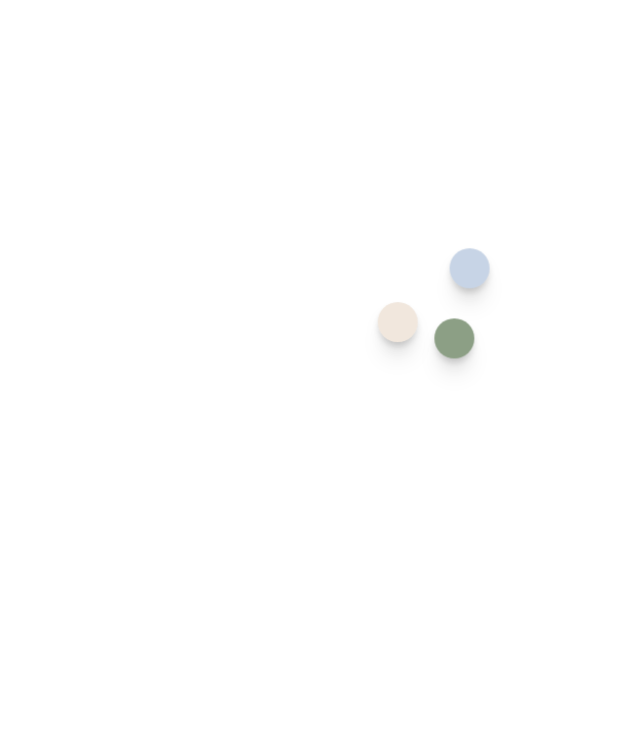
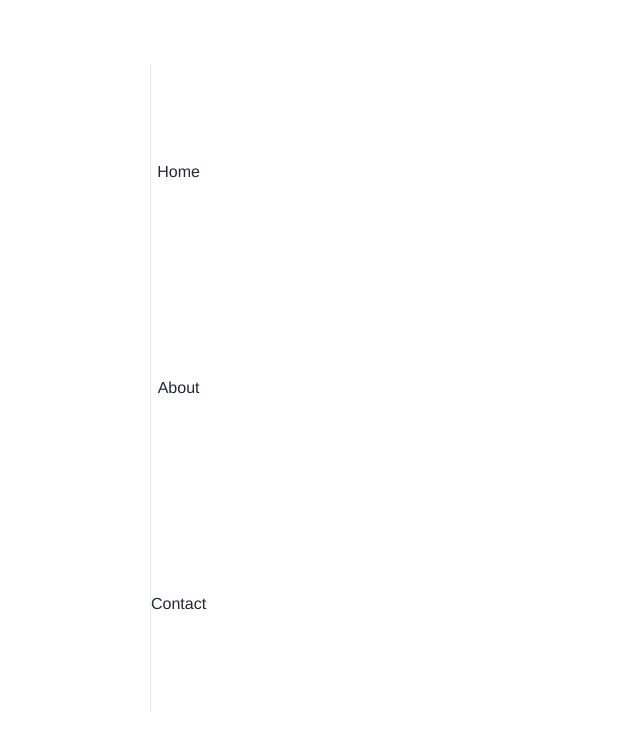
Before and after one commit to georgegausden/portfolio, a Next.js app: page / in a window 1280 px wide. Shown: the top 750 px of the page, without its empty margins (234-874 px from the left). Built offline with nearby package versions, Linux system fonts and the light colour scheme.

Commit message:
Update dependencies and layout components

```diff
--- /dev/null
+++ b/app/3d/page.tsx
@@ -0,0 +1,132 @@
+import { useState, useEffect } from 'react';
+import Link from 'next/link';
+import Image from 'next/image';
+
+interface ExperimentProps {
+    title: string;
+    date: number;
+    description: string;
+}
+
+
+
+
+function Experiments() {
+    return (
+        <div>
+            <h1>Title of 3D Project</h1>
+
+
+        <div className='grid grid-cols-6 '>
+
+
+            <div className='col-span-4'>
+
+
+
+                <h2 id="initial-concept">Initial Concept</h2>
+
+                <Image
+                    src="/0001.png"
+                    width={500}
+                    height={500}
+                    alt="Picture of the author"
+                    id='image'
+                />
+                <p id='caption'>Caption of Image</p>
+
+                <p>Lorem ipsum dolor sit amet consectetur adipisicing elit. Vel assumenda dolorem praesentium. Similique incidunt omnis atque quam odio mollitia impedit corporis accusantium obcaecati, officiis repellendus beatae hic facilis voluptatibus facere?</p>
+
+
+                <h2 id = "first-stage">First Stage</h2>
+
+                <Image
+                    src="/0001.png"
+                    width={500}
+                    height={500}
+                    alt="Picture of the author"
+                    id='image'
+                />
+                <p id='caption'>Caption of Image</p>
+
+                <p>Lorem ipsum dolor sit amet consectetur adipisicing elit. Vel assumenda dolorem praesentium. Similique incidunt omnis atque quam odio mollitia impedit corporis accusantium obcaecati, officiis repellendus beatae hic facilis voluptatibus facere?</p>
+                <p>Lorem ipsum, dolor sit amet consectetur adipisicing elit. Eius sequi dolore, quidem asperiores delectus similique voluptatem minus voluptatibus aut? Corrupti hic illo harum recusandae excepturi, ullam rem molestiae dicta quod vel nihil, nam, amet laborum voluptatum itaque a? Qui quis adipisci laborum enim alias non recusandae, repellendus iste nihil sit nostrum quod blanditiis cumque neque velit quia corporis nesciunt, ipsum et, eligendi tenetur deserunt nam. Porro eos error officia dolor eius, quod aspernatur sequi placeat. Facere, possimus. Qui ab impedit perspiciatis repellat dolorum saepe, mollitia, perferendis nihil laudantium in labore quae. Labore exercitationem quia quas ad accusamus blanditiis quasi. Assumenda itaque nam neque repellendus alias veritatis beatae ea eligendi eius, commodi accusamus. Expedita accusamus aperiam, ea possimus maxime quibusdam animi provident assumenda facere quia sequi cumque voluptatem enim voluptatibus, quidem eum ab atque! Placeat, suscipit facere. Similique hic, blanditiis sit facilis explicabo eligendi cum sint sequi aliquam architecto odio molestiae accusamus modi iusto itaque, unde nihil repellat aperiam suscipit. Dolorem repudiandae adipisci id. Qui quos error eaque. Culpa doloremque fugiat rem consequuntur illum aperiam. Ex quo at fuga quos, rerum, facere error dolores, laboriosam tempora quae illo nam provident et repellendus adipisci? Debitis ullam quam cum laboriosam molestias voluptate deserunt!</p>
+
+                <h2 id = "second-stage">Second Stage</h2>
+                <Image
+                    src="/0001.png"
+                    width={500}
+                    height={500}
+                    alt="Picture of the author"
+                    id='image'
+                />
+                <p id='caption'>Caption of Image</p>
+
+                <p>Lorem ipsum dolor sit amet consectetur adipisicing elit. Vel assumenda dolorem praesentium. Similique incidunt omnis atque quam odio mollitia impedit corporis accusantium obcaecati, officiis repellendus beatae hic facilis voluptatibus facere?</p>
+
+
+                <h2 id = "third-stage">Third Stage</h2>
+                <Image
+                    src="/0001.png"
+                    width={500}
+                    height={500}
+                    alt="Picture of the author"
+                    id='image'
+                />
+                <p id='caption'>Caption of Image</p>
+
+                <p>Lorem ipsum dolor sit amet consectetur adipisicing elit. Vel assumenda dolorem praesentium. Similique incidunt omnis atque quam odio mollitia impedit corporis accusantium obcaecati, officiis repellendus beatae hic facilis voluptatibus facere?</p>
+
+
+                <h2 id = "final-thoughts">Final Thoughts</h2>
+                <Image
+                    src="/0001.png"
+                    width={500}
+                    height={500}
+                    alt="Picture of the author"
+                    id='image'
+                />
+                <p id='caption'>Caption of Image</p>
+
+                <p>Lorem ipsum dolor sit amet consectetur adipisicing elit. Vel assumenda dolorem praesentium. Similique incidunt omnis atque quam odio mollitia impedit corporis accusantium obcaecati, officiis repellendus beatae hic facilis voluptatibus facere?</p>
+
+
+                {/* where i should put the experiment information */}
+            </div>
+
+            <div className='col-span-1 '>
+                <div className='grid grid-rows-5 gap-[100px] text-center text-gray-500 hidden'>
+
+                    <a href='#initial-concept'>Initial Concept</a>
+                    <a href="#first-stage">First Stage</a>
+                    <a href="#second-stage">Second Stage</a>
+                    <a href="#third-stage">Third Stage</a>
+                    <a href="#final-thoughts">Final Thoughts</a>
+
+                </div>
+                {/* navigation for the experiment page */}
+            </div>
+
+            <div className='col-span-1  '>
+
+                <div className='grid grid-rows-5 gap-[100px] text-center text-gray-800'>
+                    <Link href='/'>Home</Link>
+                    <Link href='/'>Project 1</Link>
+                    <Link href='/'>Project 2</Link>
+                    <Link href='/'>Project 3</Link>
+
+                </div>
+                {/* navigation for the experiment page */}
+            </div>
+
+
+
+        </div>
+        </div>
+    )
+}
+
+
+
+
+export default Experiments;
--- a/app/about/page.tsx
+++ b/app/about/page.tsx
@@ -2,13 +2,13 @@ import text from "../components/text";
 
 export default function About() {
   return (
-    <div>
-      <h1 className="text-3xl">About</h1>
+    <div className="col-span-4">
+      <h2>Biography</h2>
 
     {/* get my biography */}
-      <p className=" normal-case pt-10">{text[0].biography}</p>
-      <h1 className="text-3xl mt-10">My Practice</h1>
-      <p className="py-10 normal-case">{text[0].artiststatement}</p>
+      <p>{text[0].biography}</p>
+      <h2>My Practice</h2>
+      <p>{text[0].artiststatement}</p>
 
     </div>
   );
--- a/app/components/navbar.tsx
+++ b/app/components/navbar.tsx
@@ -1,21 +1,18 @@
-import React from 'react';
-import Link from 'next/link';
+import React from "react";
+import Link from "next/link";
 
 function Navbar() {
-    return (
-        <nav className='w-full h-10 grid grid-cols-2 border-b border-black  items-center md:mt-5'>
-            <div className='flex ml-5'>
-            <Link href="/" className='flex items-center justify-center hover:italic'>George Gausden</Link>
-            </div>
-            <div className='grid grid-cols-5 items-center justify-center'>
-                <Link href="/" className='flex items-center justify-center hover:italic'>Projects</Link>
-                <Link href="/" className='flex items-center justify-center hover:italic'>3D Projects</Link>
-                <Link href="/experiments" className='flex items-center justify-center hover:italic'>Experiments</Link>
-                <Link href="/resume" className='flex items-center justify-center hover:italic'>Resume</Link>
-                <Link href="/about" className='flex items-center justify-center hover:italic'>About</Link>
-            </div>
-        </nav>
-    );
-};
+return (
+    <nav className="col-span-1 col-start-6 fixed translate-x-80">
+        <div className="grid grid-rows-3 text-center text-gray-800 border-l">
+            <Link className="my-24" href="/">Home</Link>
+            <Link className="my-24" href="/about">About</Link>
+            <Link className="my-24" href="/contact">Contact</Link>
+
+        </div>
+        {/* navigation for the experiment page */}
+    </nav>
+);
+}
 
 export default Navbar;
--- /dev/null
+++ b/app/contact/page.tsx
@@ -0,0 +1,13 @@
+export default function Contact() {
+    return (
+      <div className="col-span-4">
+        <h2>CV</h2>
+
+      {/* get my biography */}
+        <p><a>Here</a> is my CV</p>
+        <h2>Email</h2>
+        <a href="mailto:george.philip.gausden@gmail.com">george.philip.gausden@gmail.com</a>
+
+      </div>
+    );
+  }
--- a/app/layout.tsx
+++ b/app/layout.tsx
@@ -3,6 +3,9 @@ import { Inter } from "next/font/google";
 import { Arimo } from "next/font/google";
 import "./globals.css";
 import Navbar from "./components/navbar";
+import { AnimatePresence } from "framer-motion";
+
+
 
 const inter = Arimo({ subsets: ["latin"] });
 
@@ -19,10 +22,12 @@ export default function RootLayout({
   return (
     <html lang="en" className={inter.className}>
 
-      <body className='text-black ml-[5%] mt-[5%]'>
+      <body className='text-black ml-[5%] mt-[5%] grid grid-cols-6'>
 
-        {children}
+          {children}
 
+
+        <Navbar />
 
       </body>
     </html>
--- a/app/page.tsx
+++ b/app/page.tsx
@@ -8,124 +8,124 @@ import React, { useEffect, useRef, useState } from 'react';
 
 
 export default function Home() {
-  const [topics, setTopics] = useState(() => {
-    const topic1 = new Topic("Experiments", "/experiments", 0, 0, 10, 10, Math.random()*10, Math.random()*10, "#8C9F85");
-    const topic2 = new Topic("Contact", "/experiments", 0, 400, 10, 10, Math.random()*10, Math.random()*10, "#C7D4E6");
-    const topic3 = new Topic("About", "/experiments", 150, 0, 10, 10, Math.random()*10, Math.random()*10, '#F1E7DD');
-    return [topic1, topic2, topic3];
-  });
+  // const [topics, setTopics] = useState(() => {
+  //   const topic1 = new Topic("Experiments", "/experiments", 0, 0, 10, 10, Math.random()*10, Math.random()*10, "#8C9F85");
+  //   const topic2 = new Topic("Contact", "/experiments", 0, 400, 10, 10, Math.random()*10, Math.random()*10, "#C7D4E6");
+  //   const topic3 = new Topic("About", "/experiments", 150, 0, 10, 10, Math.random()*10, Math.random()*10, '#F1E7DD');
+  //   return [topic1, topic2, topic3];
+  // });
 
 
-  const [frameCount, setFrameCount] = useState(0);
+  // const [frameCount, setFrameCount] = useState(0);
 
-  useEffect(() => {
-    const interval = setInterval(() => {
-      setFrameCount((prevFrameCount) => prevFrameCount + 1);
-      setTopics((topics) =>
-        topics.map((topic) => {
-          return topic;
-        })
-      );
-    }, 10);
+  // useEffect(() => {
+  //   const interval = setInterval(() => {
+  //     setFrameCount((prevFrameCount) => prevFrameCount + 1);
+  //     setTopics((topics) =>
+  //       topics.map((topic) => {
+  //         return topic;
+  //       })
+  //     );
+  //   }, 10);
 
-    return () => clearInterval(interval);
-  }, [frameCount]);
+  //   return () => clearInterval(interval);
+  // }, [frameCount]);
 
-  console.log(frameCount);
+  // console.log(frameCount);
 
   return (
     <main className="w-full h-screen">
-      {topics.map((topic, index) => (
+      {/* {topics.map((topic, index) => (
         <div key={index}>
           {topic.display(frameCount)}
         </div>
-      ))}
+      ))} */}
     </main>
   );
 }
 
 
 
-class Topic {
-  name: string;
-  url: string;
-  x: number;
-  y: number;
-  xVelocity: number;
-  yVelocity: number;
-  centerX: number;
-  centerY: number;
-  randomX: number;
-  randomY: number;
-  hovering: boolean = false;
-  colour: string;
-  clicked: boolean = false;
+// class Topic {
+//   name: string;
+//   url: string;
+//   x: number;
+//   y: number;
+//   xVelocity: number;
+//   yVelocity: number;
+//   centerX: number;
+//   centerY: number;
+//   randomX: number;
+//   randomY: number;
+//   hovering: boolean = false;
+//   colour: string;
+//   clicked: boolean = false;
 
 
-  constructor(name: string, url: string, x: number, y: number, xVelocity: number = 0, yVelocity: number = 0, randomX: number = Math.random(), randomY: number = Math.random(), colour: string) {
-    this.name = name
-    this.url = url;
-    this.x = x;
-    this.y = y;
-    this.xVelocity = xVelocity;
-    this.yVelocity = yVelocity;
-    this.centerX = window?.innerWidth / 2;
-    this.centerY = window?.innerHeight / 2;
-    this.randomX = randomX;
-    this.randomY = randomY;
-    this.hovering = false;
-    this.colour = colour;
-    this.clicked = false;
-  }
+//   constructor(name: string, url: string, x: number, y: number, xVelocity: number = 0, yVelocity: number = 0, randomX: number = Math.random(), randomY: number = Math.random(), colour: string) {
+//     this.name = name
+//     this.url = url;
+//     this.x = x;
+//     this.y = y;
+//     this.xVelocity = xVelocity;
+//     this.yVelocity = yVelocity;
+//     this.centerX = window?.innerWidth / 2;
+//     this.centerY = window?.innerHeight / 2;
+//     this.randomX = randomX;
+//     this.randomY = randomY;
+//     this.hovering = false;
+//     this.colour = colour;
+//     this.clicked = false;
+//   }
 
-  //display the topic inside of a box
-  display(frameCount: number = 0) {
+//   //display the topic inside of a box
+//   display(frameCount: number = 0) {
 
 
-    this.move(frameCount);
+//     this.move(frameCount);
 
-    return (
-      <div>
+//     return (
+//       <div>
 
 
 
-        <button
-          style={{
-            transform: `translate(${this.x}px, ${this.y}px)`,
-            backgroundColor: this.colour
-          }}
-          className={`${!this.clicked ? 'w-10' : 'w-64'} h-10 p-2 uppercase ${!this.clicked ? 'hover:w-64' : ''} transition-all ease-in-out duration-500 rounded-full shadow-xl drop-shadow-lg`}
-          onMouseEnter={() => this.hovering = true}
-          onMouseLeave={() => this.hovering = false}
-          onMouseDown={() => this.clicked = true}
-        >
-          {(this.hovering || this.clicked) && this.name}
+//         <button
+//           style={{
+//             transform: `translate(${this.x}px, ${this.y}px)`,
+//             backgroundColor: this.colour
+//           }}
+//           className={`${!this.clicked ? 'w-10' : 'w-64'} h-10 p-2 uppercase ${!this.clicked ? 'hover:w-64' : ''} transition-all ease-in-out duration-500 rounded-full shadow-xl drop-shadow-lg`}
+//           onMouseEnter={() => this.hovering = true}
+//           onMouseLeave={() => this.hovering = false}
+//           onMouseDown={() => this.clicked = true}
+//         >
+//           {(this.hovering || this.clicked) && this.name}
 
-        </button>
+//         </button>
 
-        {this.clicked && (
-          <div style={{transform: `translate(${this.x + 100}px, ${this.y+10}px)`,
-          backgroundColor: this.colour,
-          }}
-          className="w-64 h-10 p-2 uppercase transition-all ease-in-out duration-500 rounded-full shadow-xl drop-shadow-lg align-middle"
-          >
-           {this.name}
+//         {this.clicked && (
+//           <div style={{transform: `translate(${this.x + 100}px, ${this.y+10}px)`,
+//           backgroundColor: this.colour,
+//           }}
+//           className="w-64 h-10 p-2 uppercase transition-all ease-in-out duration-500 rounded-full shadow-xl drop-shadow-lg align-middle"
+//           >
+//            {this.name}
 
-          </div>
+//           </div>
 
-        )}
+//         )}
 
 
 
-      </div>
-    )
-  }
+//       </div>
+//     )
+//   }
 
-  move(frameCount: number) {
-    this.centerX = window?.innerWidth / 2;
-    this.centerY = window?.innerHeight / 2;
+//   move(frameCount: number) {
+//     this.centerX = window?.innerWidth / 2;
+//     this.centerY = window?.innerHeight / 2;
 
-    this.x = this.centerX / 5 * Math.sin(frameCount / 500 + this.randomX ) + this.centerX;
-    this.y = this.centerY / 5 * Math.cos(frameCount / 500 + this.randomY) + this.centerY / 2;
-  }
-}
+//     this.x = this.centerX / 5 * Math.sin(frameCount / 500 + this.randomX ) + this.centerX;
+//     this.y = this.centerY / 5 * Math.cos(frameCount / 500 + this.randomY) + this.centerY / 2;
+//   }
+// }
--- a/package.json
+++ b/package.json
@@ -11,7 +11,7 @@
   "dependencies": {
     "d3": "^7.8.5",
     "fast-average-color-node": "^3.0.0",
-    "framer-motion": "^11.0.3",
+    "framer-motion": "^11.0.8",
     "next": "14.1.0",
     "react": "^18.2.0",
     "react-dom": "^18.2.0",
```
Also changed, not shown: app/experiments/page.tsx (+79 -64 lines), 1 other file (tests, documents, lock files or other folders).
